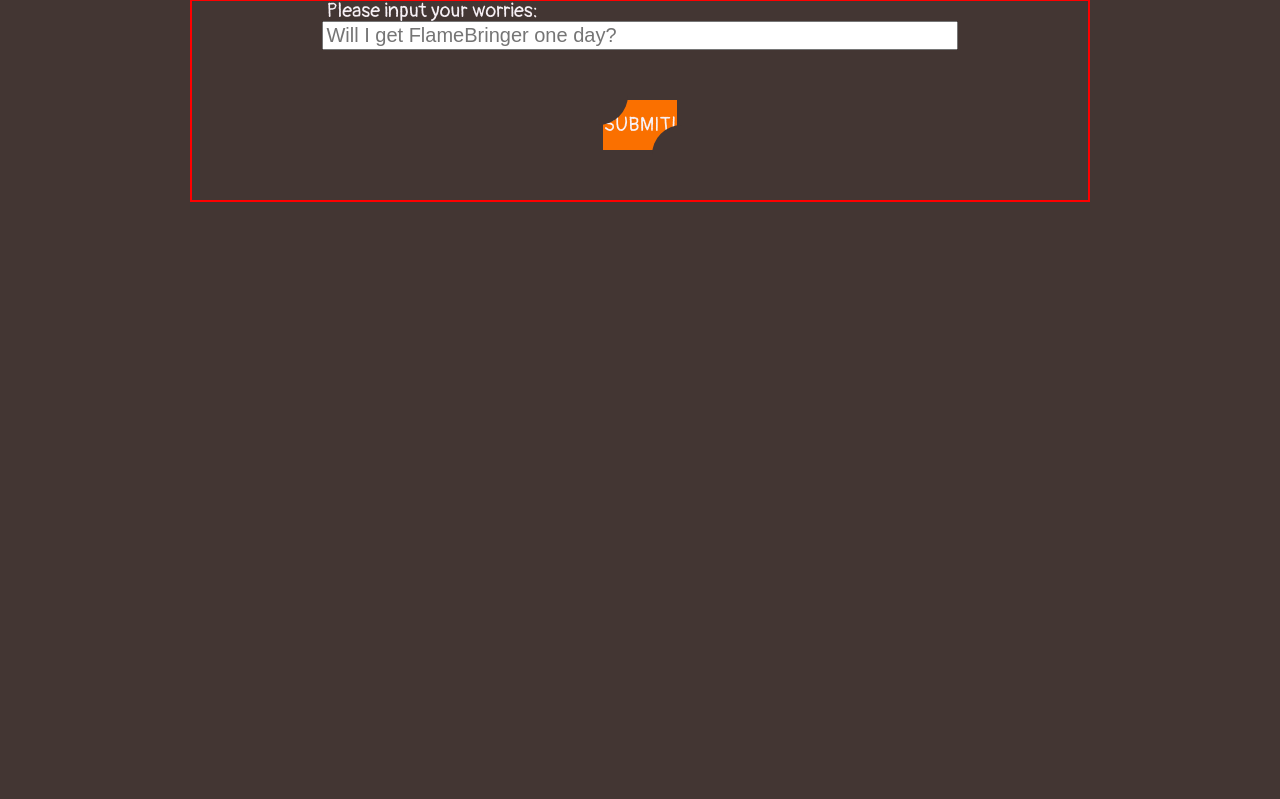
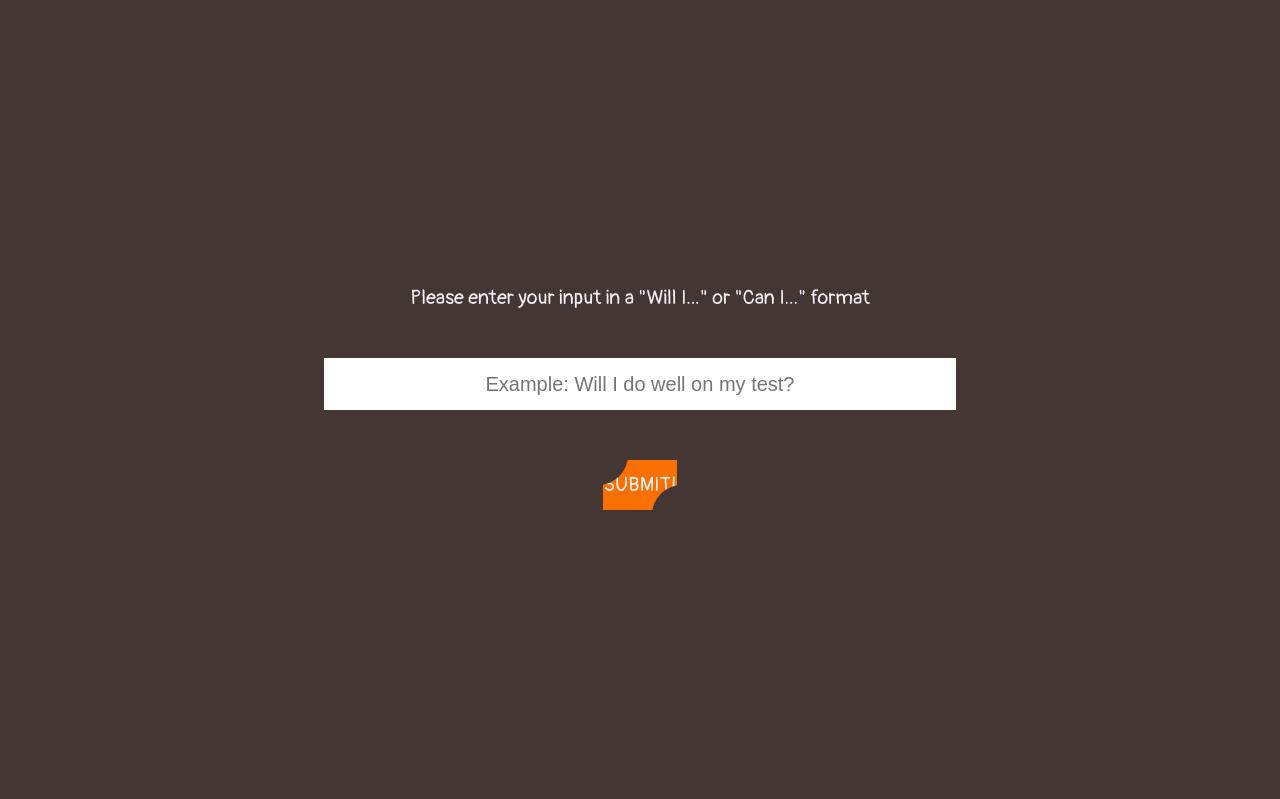
Before and after one commit to CiciZhang/ciciZhangProject3, a plain HTML site: page index.html in a window 1280 px wide. Shown: the part 801-1600 px from the top of the page. Before the commit the page ends 1003 px from the top, so only its background shows below. Drawn offline with Linux system fonts and the light colour scheme; a web font is replaced by a local one.

Commit message:
CSS complete

```diff
--- a/index.html
+++ b/index.html
@@ -29,8 +29,8 @@
     </header>
     <main id="main">
         <div class="displayBox">
-            <label for="userInput">Please input your worries:</label>
-            <input type="text" name="userInput" placeholder="Will I get FlameBringer one day?" id="userInput">
+            <label for="userInput">Please enter your input in a "Will I..." or "Can I..." format</label>
+            <input type="text" name="userInput" placeholder="Example: Will I do well on my test?" id="userInput">
             <a href="">
                 <div class="button">
                     SUBMIT!
--- a/styles/sass/_main.scss
+++ b/styles/sass/_main.scss
@@ -2,14 +2,15 @@ main {
     display: flex;
     justify-content: center;
     // background: black;
+    height: 100vh;
+    align-items: center;
     .displayBox {
-    // margin:
-    display: flex;
-    flex-direction: column;
-    justify-content: center;
-    align-items: center;
-    border: 2px solid red;
-    width: 70%;
+        display: flex;
+        flex-direction: column;
+        justify-content: center;
+        align-items: center;
+        // border: 5px solid $lightestColor;
+        width: 70%;
     }
 }
 
@@ -17,9 +18,24 @@ input, label {
     width: 70%;
 }
 
+label {
+    margin-top: 50px;
+    text-align: center;
+}
+
+input {
+    // background: $darkestColor;
+    background-color: white;
+    height: 50px;
+    border: 0;
+    margin-top: 50px;
+    // padding-left: 50px;
+    text-align: center;
+}
+
 // button size change a not .button
 
 main a {
     margin: 50px;
-    width: 70%;
+    width: 50%;
 }
```
Also changed, not shown: styles/style.css.
